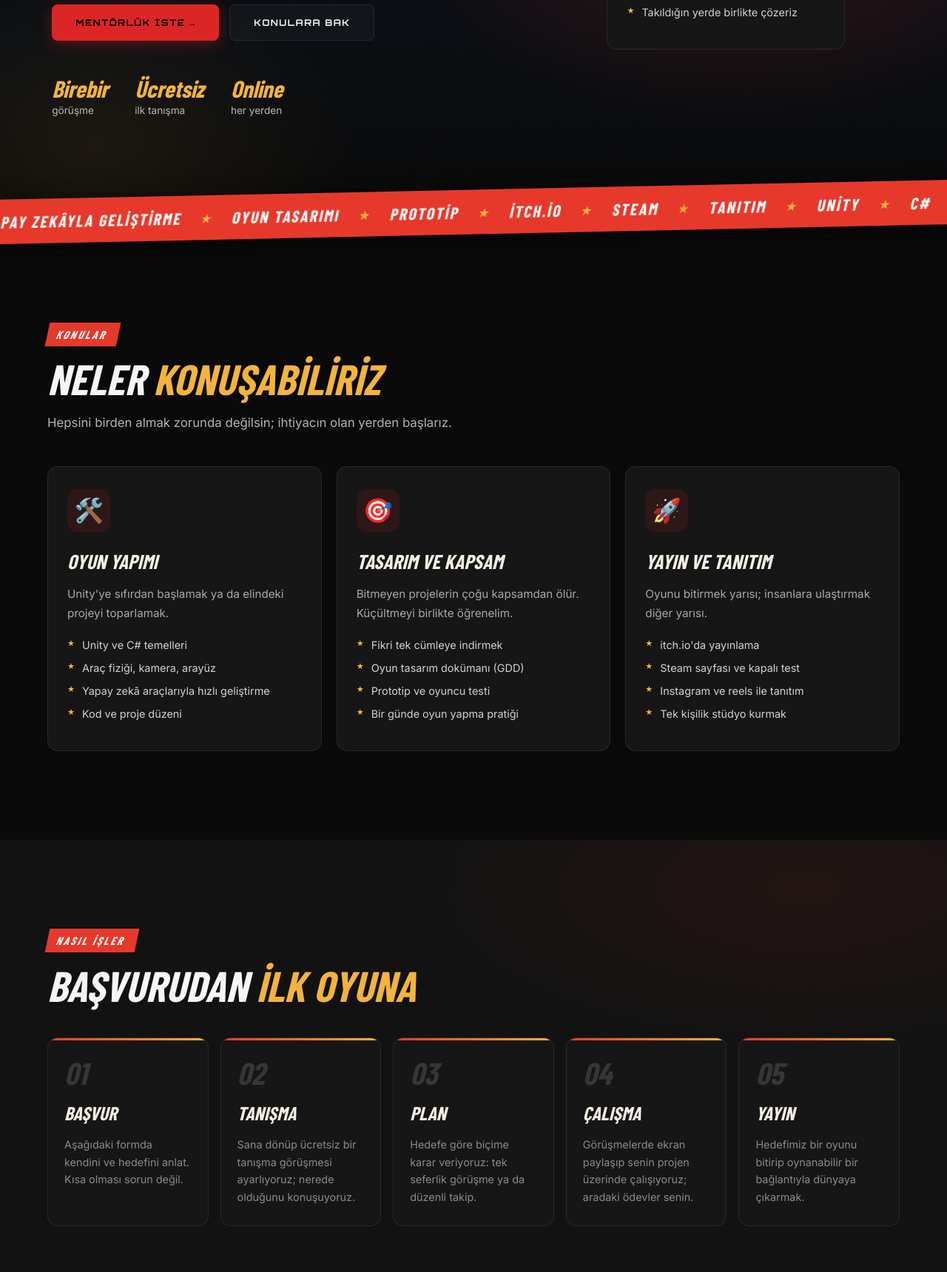
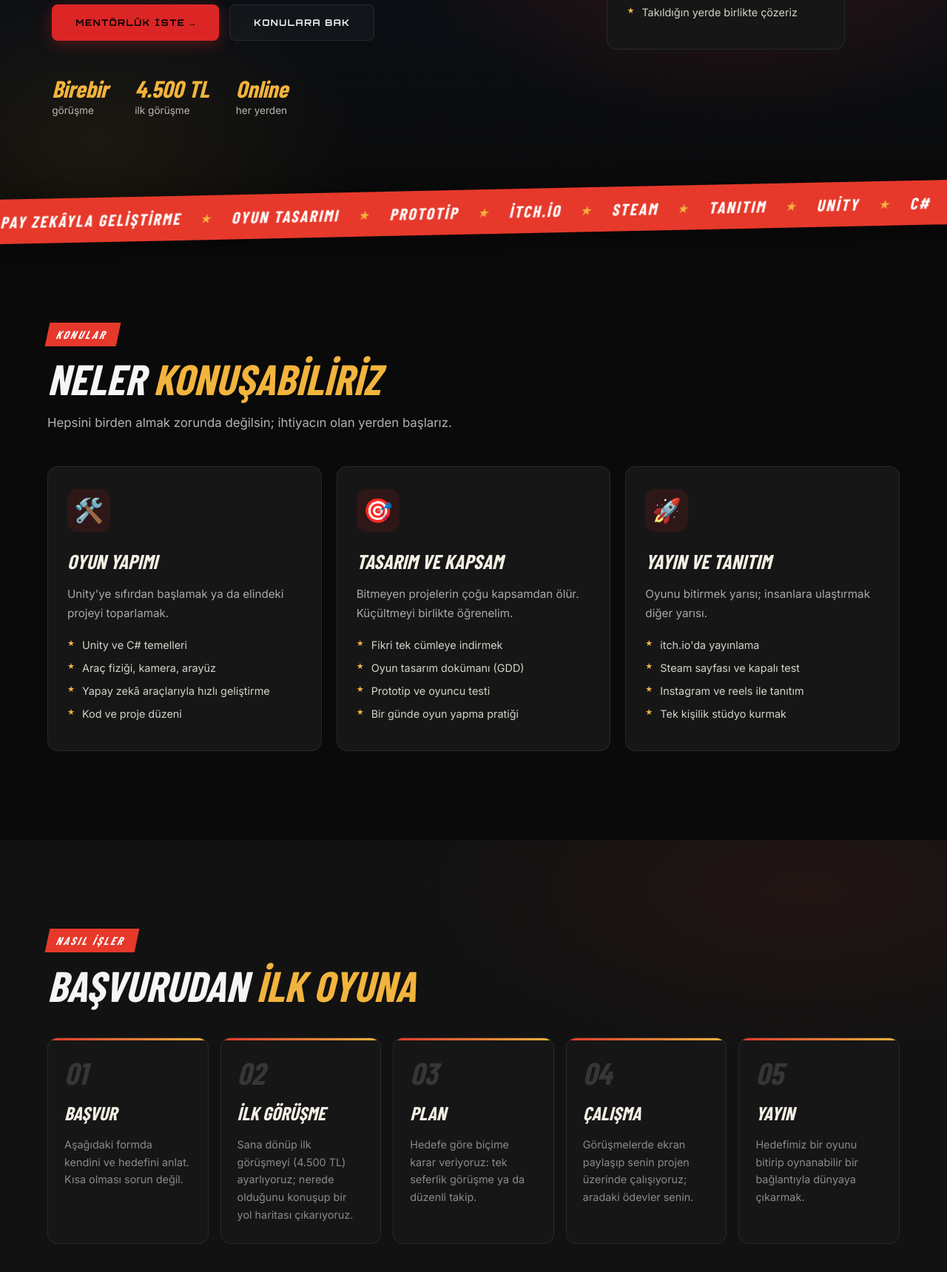
Before and after one commit to yenalkocer/yenalkocer.github.io, a plain HTML site: page mentorluk.html in a window 1280 px wide. Shown: the part 525-2244 px from the top of the page at 74% size. Drawn offline with nearby package versions, Linux system fonts and the light colour scheme; a web font is replaced by a local one.

Commit message:
Mentörlük: ilk görüşme 4.500 TL, sonrakiler görüşmede belirlenir
Co-Authored-By: Claude Opus 5.5 <noreply@anthropic.com>

```diff
--- a/mentorluk.html
+++ b/mentorluk.html
@@ -6,7 +6,7 @@
   <title>Mentörlük — Yerle 1</title>
   <meta name="description" content="Oyun geliştirmeye başlamak, ilk oyununu bitirip yayınlamak isteyenlere birebir mentörlük. Unity, yapay zekâyla geliştirme, itch.io ve Steam yolculuğu.">
   <meta property="og:title" content="Yerle 1 Mentörlük — İlk oyununu birlikte bitirelim">
-  <meta property="og:description" content="Unity, yapay zekâyla oyun geliştirme, yayınlama ve tanıtım üzerine birebir mentörlük. Kendini anlat, ilk görüşme ücretsiz.">
+  <meta property="og:description" content="Unity, yapay zekâyla oyun geliştirme, yayınlama ve tanıtım üzerine birebir mentörlük. Kendini anlat; ilk görüşme 4.500 TL.">
   <meta property="og:image" content="https://yenalkocer.github.io/assets/kol/hero.jpg">
   <link rel="preconnect" href="https://fonts.googleapis.com">
   <link rel="preconnect" href="https://fonts.gstatic.com" crossorigin>
@@ -45,7 +45,7 @@
         </div>
         <ul class="sp-hero__proof">
           <li><b>Birebir</b><span>görüşme</span></li>
-          <li><b>Ücretsiz</b><span>ilk tanışma</span></li>
+          <li><b>4.500 TL</b><span>ilk görüşme</span></li>
           <li><b>Online</b><span>her yerden</span></li>
         </ul>
       </div>
@@ -129,7 +129,7 @@
       </div>
       <ol class="kol-loop">
         <li class="reveal"><b>01</b><h4>Başvur</h4><p>Aşağıdaki formda kendini ve hedefini anlat. Kısa olması sorun değil.</p></li>
-        <li class="reveal"><b>02</b><h4>Tanışma</h4><p>Sana dönüp ücretsiz bir tanışma görüşmesi ayarlıyoruz; nerede olduğunu konuşuyoruz.</p></li>
+        <li class="reveal"><b>02</b><h4>İlk görüşme</h4><p>Sana dönüp ilk görüşmeyi (4.500 TL) ayarlıyoruz; nerede olduğunu konuşup bir yol haritası çıkarıyoruz.</p></li>
         <li class="reveal"><b>03</b><h4>Plan</h4><p>Hedefe göre biçime karar veriyoruz: tek seferlik görüşme ya da düzenli takip.</p></li>
         <li class="reveal"><b>04</b><h4>Çalışma</h4><p>Görüşmelerde ekran paylaşıp senin projen üzerinde çalışıyoruz; aradaki ödevler senin.</p></li>
         <li class="reveal"><b>05</b><h4>Yayın</h4><p>Hedefimiz bir oyunu bitirip oynanabilir bir bağlantıyla dünyaya çıkarmak.</p></li>
--- a/mentorluk.js
+++ b/mentorluk.js
@@ -7,7 +7,7 @@ const FAQ = [
   ['Görüşmeler nasıl yapılıyor?',
    'Online, görüntülü görüşmeyle. Çoğu zaman ekranını paylaşırsın ve doğrudan senin projen üzerinde çalışırız.'],
   ['Ücreti ne kadar?',
-   'İlk tanışma görüşmesi ücretsiz. Sonrası görüşme sıklığına ve biçimine göre değişir; tanışmada açıkça konuşuruz.'],
+   'İlk görüşme 4.500 TL. Sonraki görüşmelerin ücreti sıklığa ve biçime göre değişir; bunu ilk görüşmede birlikte konuşup netleştiririz.'],
   ['Benim yerime oyunumu yapar mısın?',
    'Mentörlükte oyunu sen yaparsın, ben yol gösteririm. Oyunun baştan sona yapılmasını istiyorsan <a href="siparis.html">oyun siparişi</a> sayfasına bak.'],
   ['Sadece araba oyunları mı?',
```
Also changed, not shown: index.html (+1 -1 lines).
